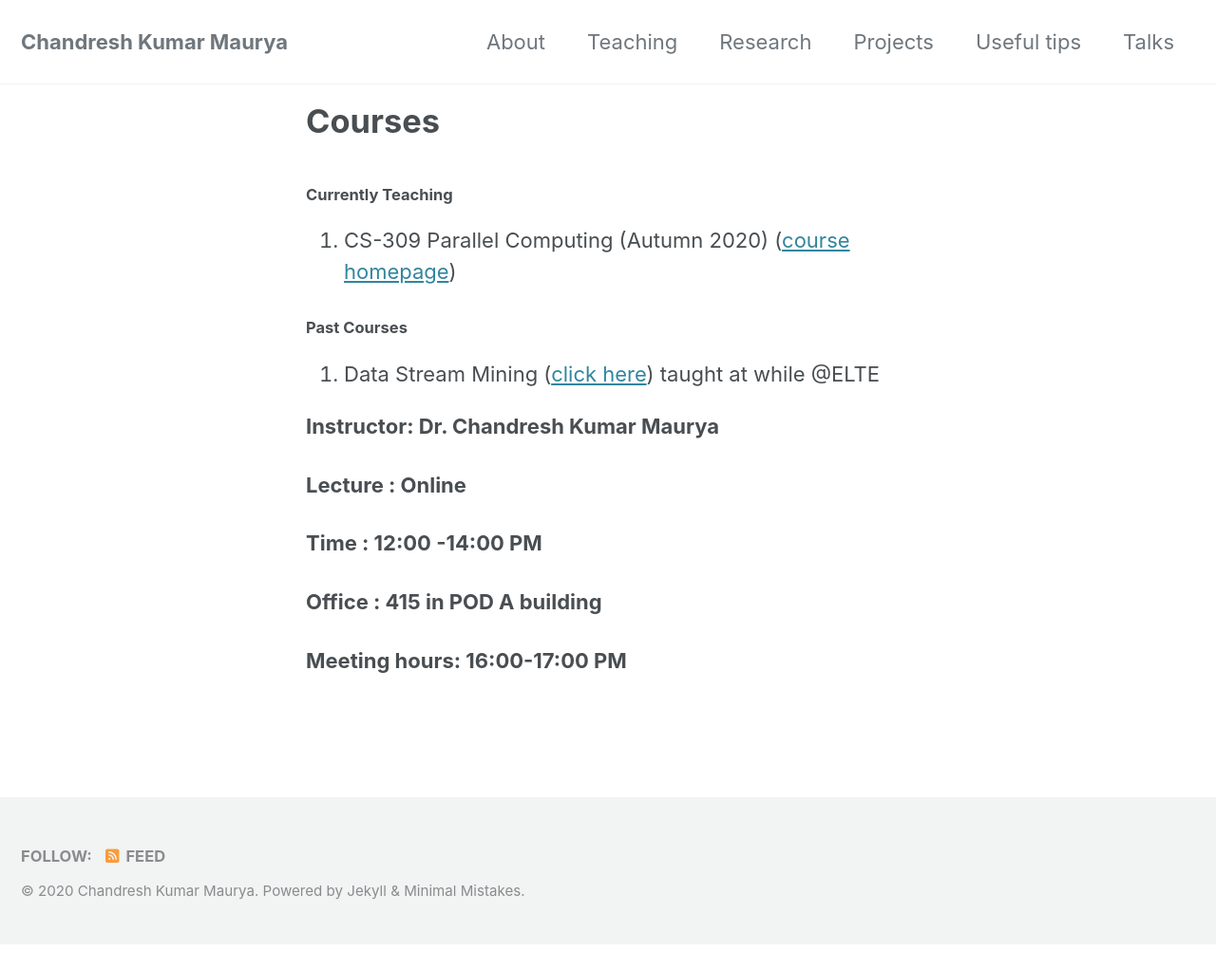
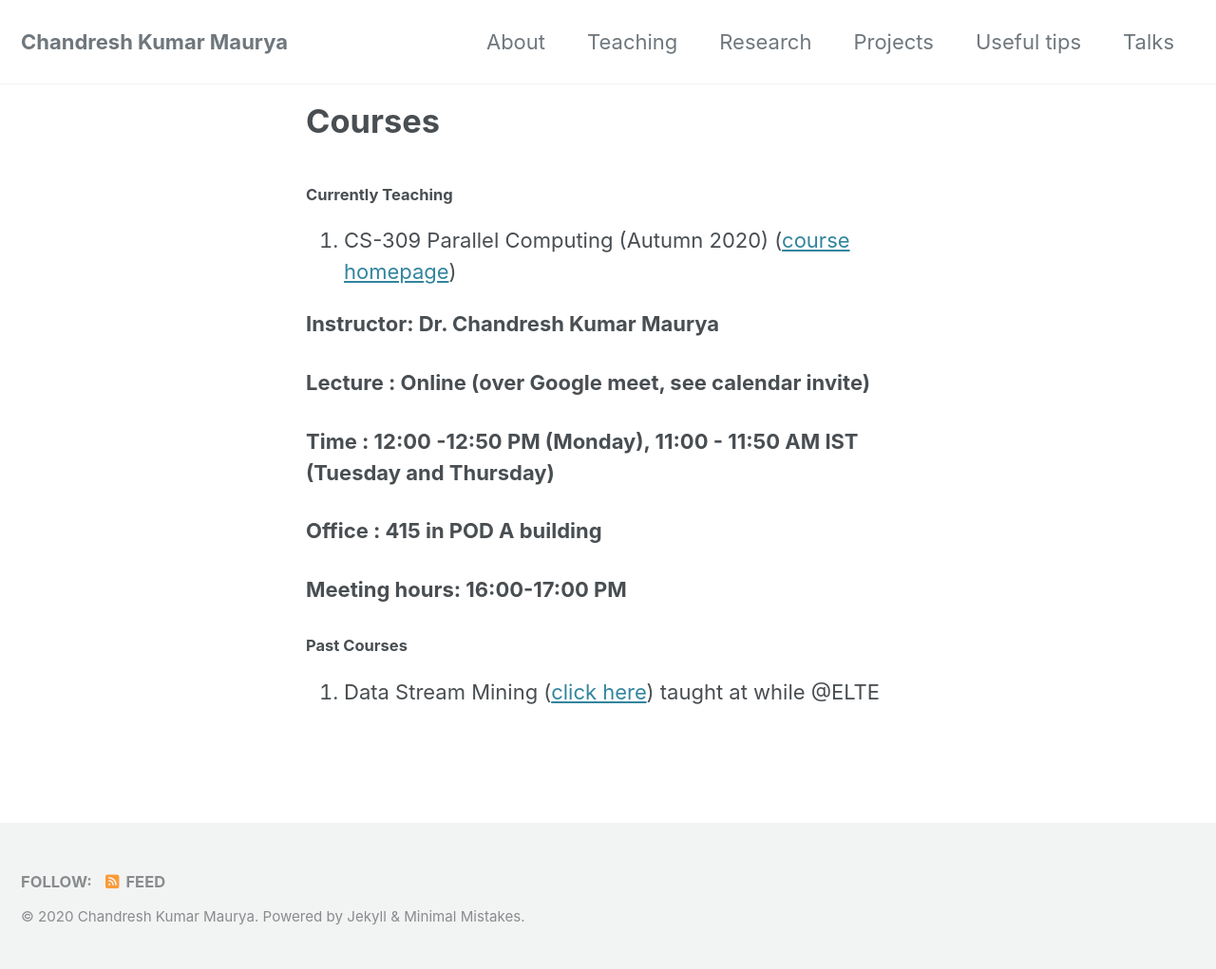
Before and after one commit to chandreshiit/oldsite, a Jekyll site: the page built from _pages/courses.md, in a window 1280 px wide. Shown: the whole page at 95% size. Built offline with Jekyll 4.4.1, drawn with Linux system fonts in a browser that asks for light colours; cached includes are drawn as plain includes; nearby versions of some CDN libraries; before the commit the page ends 995 px from its top, so only the background shows below that.

Commit message:
updated courses

```diff
--- a/_pages/courses.md
+++ b/_pages/courses.md
@@ -8,20 +8,18 @@ author_profile: false
 
 1. CS-309 Parallel Computing (Autumn 2020) ([course homepage](/parallelcomputing/))
 
-##### Past Courses
-
-1. Data Stream Mining ([click here](/datastream/)) taught at while @ELTE
-
-
-
-
-
 **Instructor:    Dr. Chandresh Kumar Maurya**
 
-**Lecture     :   Online**
+**Lecture     :   Online (over Google meet, see calendar invite)**
 
-**Time         :   12:00 -14:00 PM**
+**Time         :   12:00 -12:50 PM (Monday), 11:00 - 11:50 AM IST (Tuesday and Thursday)**
 
 **Office       :    415 in POD A building**
 
 **Meeting hours: 16:00-17:00  PM**
+
+
+
+##### Past Courses
+
+1. Data Stream Mining ([click here](/datastream/)) taught at while @ELTE
```
